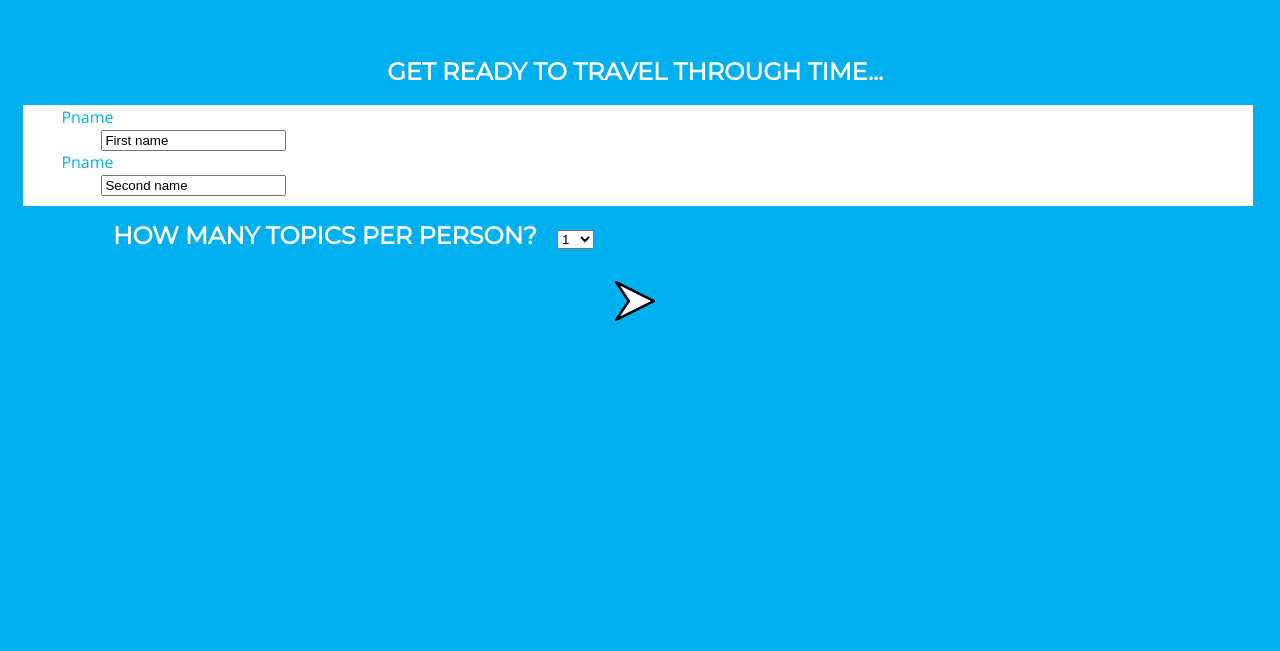
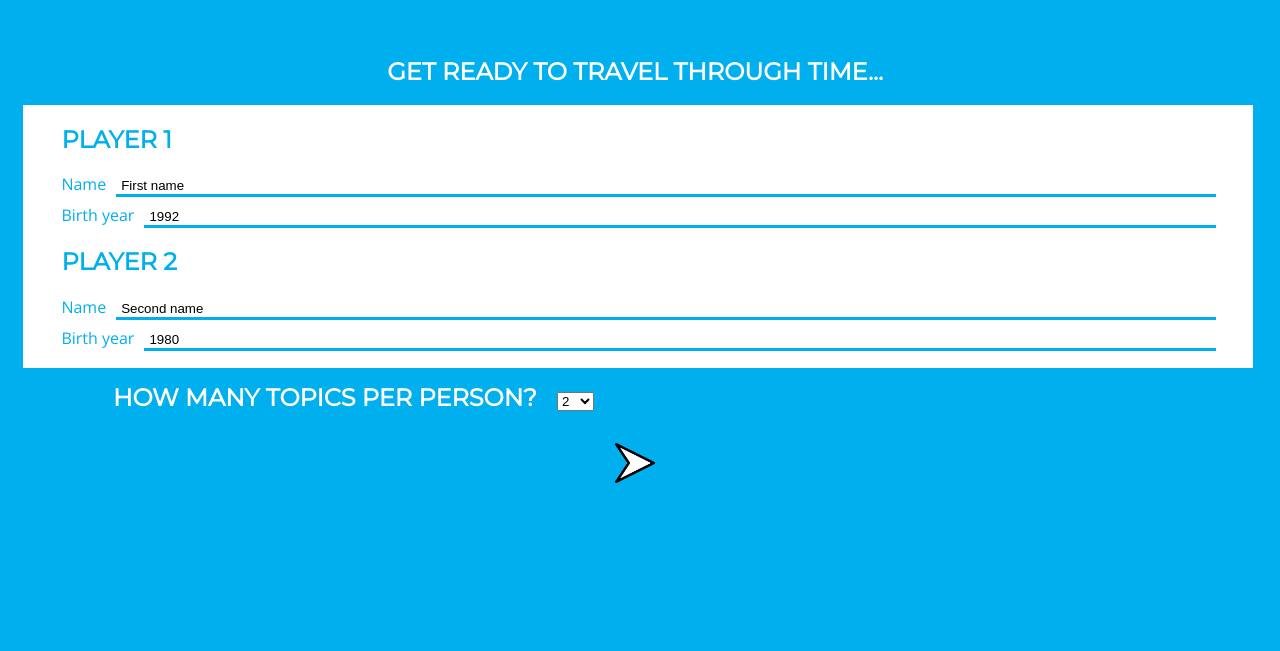
Before and after one commit to jtwedt/Climate-Conversations, a Flask app: page /setup in a window 1280 px wide. Shown: the top 651 px of the page. Run offline with Flask 2, Linux system fonts and the light colour scheme; parts of the project's set-up code (start-up, migrations or seed data) failed here and were passed over; some libraries are stand-ins or nearby versions; some web fonts are replaced.

Commit message:
partial solution for issue #2

```diff
--- a/play_webapp.py
+++ b/play_webapp.py
@@ -12,7 +12,8 @@ app = Flask(__name__)
 game_cache = {}
 
 class PlayerEntryForm(Form):
-    pname = StringField() # StringField vs TextField?
+    pname = StringField('Name') # StringField vs TextField?
+    byear = IntegerField('Birth year')
 
 class SetupForm(Form):
     """A form for one or more addresses"""
@@ -31,8 +32,8 @@ def main():
 
 @app.route("/setup")
 def game_setup():
-    test_records = [{"pname": "First name"},
-                    {"pname": "Second name"}]
+    test_records = [{"pname": "First name", "byear": 1992},
+                    {"pname": "Second name", "byear": 1980}]
     form = SetupForm(player_records=test_records)
     return render_template("setup.html", form=form)
     # return render_template("setup.html")
--- a/templates/_form_helpers.html
+++ b/templates/_form_helpers.html
@@ -1,6 +1,11 @@
+{% macro render_header(pnum) %}
+<h3 class="invert_colors"> Player {{pnum}}</h3>
+{% endmacro %}
+
 {% macro render_field(field) %}
-  <dt>{{ field.label }}
-  <dd>{{ field(**kwargs)|safe }}
+<div class="container">
+  {{ field.label }}
+  <span> {{ field(**kwargs)|safe }}
     {% if field.errors %}
       <ul class=errors>
       {% for error in field.errors %}
@@ -8,5 +13,6 @@
       {% endfor %}
       </ul>
     {% endif %}
-  </dd>
+  </span>
+</div>
 {% endmacro %}
--- a/templates/setup.html
+++ b/templates/setup.html
@@ -11,18 +11,21 @@
   </head>
 
   <body>
-    {% from "_form_helpers.html" import render_field %}
+    {% from "_form_helpers.html" import render_field, render_header %}
 
     <h3>Get ready to travel through time...</h3>
     <form class="form-addplayers" method="post" action="/setup/save">
     <div class="setup-form">
 
-      <div class="player-entry">
-
-
+      <div class="player-entry freeform-oneline invert_colors">
+<!-- This is how the first record shows up in the result -->
+<!-- <input id="player_records-0-pname" name="player_records-0-pname" type="text" value="First name"> -->
 
         {% for player_entry_form in form.player_records %}
-            {{ render_field(player_entry_form.pname) }}
+            {{ render_header(loop.index0+1) }}
+            {{ render_field(player_entry_form.pname, class="freeform-oneline") }}
+            {{ render_field(player_entry_form.byear, class="freeform-oneline") }}
+
         {% endfor %}
         <!-- <h3 class="invert_colors">Player 1</h3>
 
@@ -116,7 +119,7 @@
       <!-- <label for="inputNRounds" class="sr-only">Num Rounds</label> -->
       <select id="nRounds" name="num_rounds" class="num-rounds">
         <option value="1">1</option>
-        <option value="2">2</option>
+        <option value="2" selected="selected">2</option>
         <option value="3">3</option>
         <option value="4">4</option>
         <option value="5">5</option>
```
Lines whose indentation alone changed are shown as unchanged.
